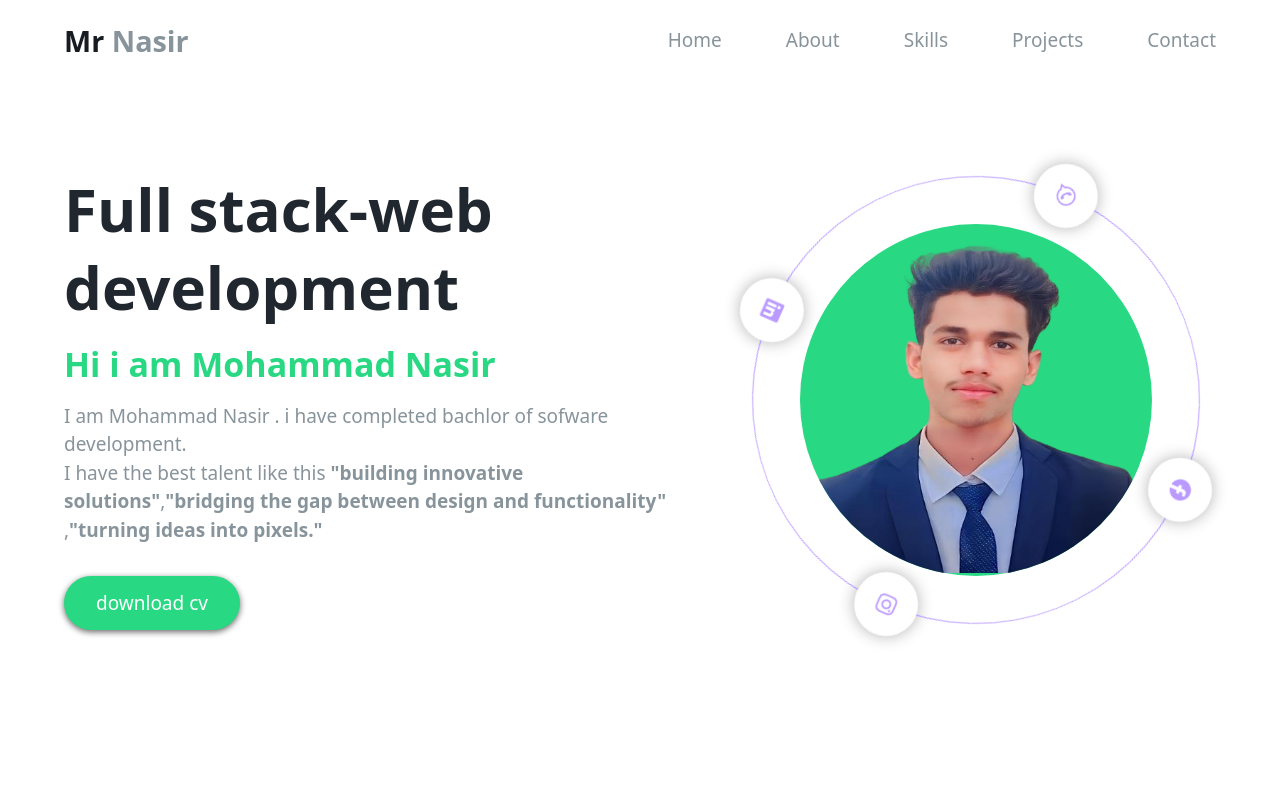
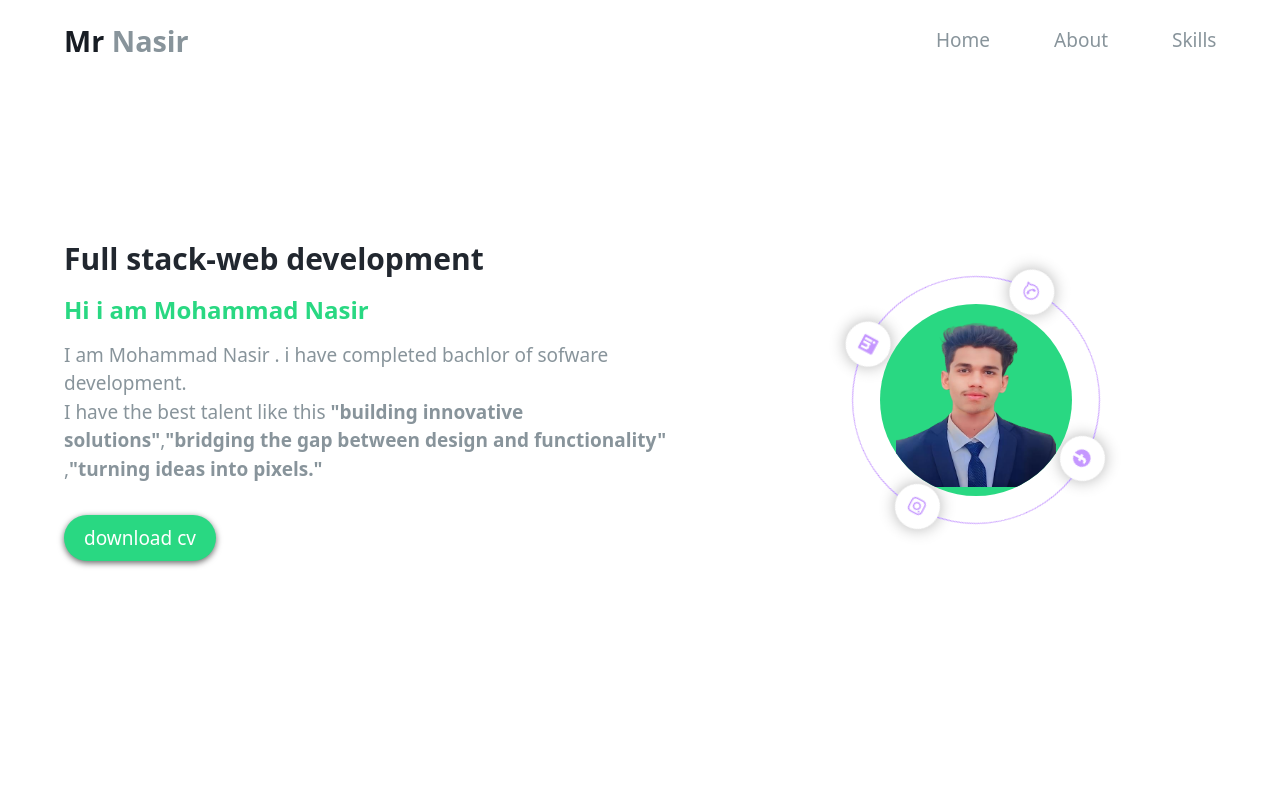
Before and after one commit to Nasir-Islahi/Portfolio, a plain HTML site: page index.html in a window 1280 px wide. Shown: the top 800 px of the page. Drawn offline with Linux system fonts and the light colour scheme.

Commit message:
Update style.css

```diff
--- a/style.css
+++ b/style.css
@@ -693,94 +693,81 @@ gap: 0;
 }
 
 
-
-
-
-
-
-
-
-
-
-
-/* @media(width:375){
-
+@media(min-width:610px ){
 
   h1{
-    font-size: 36px;
+    font-size: 30px;
 
   }
 
   h2{
-    font-size: 34px;
-    margin-bottom: 2rem;
+    font-size: 32px;
+    margin-bottom: 1.5rem;
   }
 
   h3{
-    font-size: 26px;
+    font-size: 24px;
   }
   h4{
-    font-size: 22px;
+    font-size: 20px;
   }
   h5{
-    font-size: 18px;
+    font-size: 16px;
 
   }
 .btn{
-  padding: 10px 22px;
+  padding: 10px 20px;
 
-}*/
-   /* start nav links
+}
+  /* start nav links*/
 
   .nav-links{
-    width: 18rem;
+    width: 17.5rem;
 
   }
-   start header
+  /* start header */
 
   .circle{
-    height: 16rem;
-    width: 16rem;
-    margin-top: 262px;
+    height: 15.5rem;
+    width: 15.5rem;
   }
   .circle a{
-    height: 3rem;
-    width: 3rem;
-    font-size: 20px;
+    height: 2.8rem;
+    width: 2.8rem;
+    font-size: 18px;
 
   }
 
   .circle a:nth-child(1){
-    left: calc(50% - 1.5rem );
-    top: -1.5rem;
+    left: calc(50% - 1.3rem );
+    top: -1.3rem;
 
   }
 
   .circle a:nth-child(2){
-    top: calc(50% - 1.5rem );
-    right: -1.5rem;
+    top: calc(50% - 1.3rem );
+    right: -1.3rem;
 
   }
 
   .circle a:nth-child(3){
-    top: calc(50% - 1.5rem );
-    left: -1.5rem;
+    top: calc(50% - 1.3rem );
+    left: -1.3rem;
 
   }
 
   .circle a:nth-child(4){
-    left: calc(50% - 1.5rem );
-    bottom: -1.5rem;
+    left: calc(50% - 1.3rem );
+    bottom: -1.3rem;
 
   }
 
 .hero-image{
 height: 12rem;
 width: 12rem;
-margin-top: 256px;
 
 }
-start project
+/*start project */
 .project-container{
   grid-template-columns: 1fr;
 gap: 0;
@@ -789,8 +776,4 @@ gap: 0;
   margin: 0;
 
 }
-
-
-
-
-} */
+}
```
